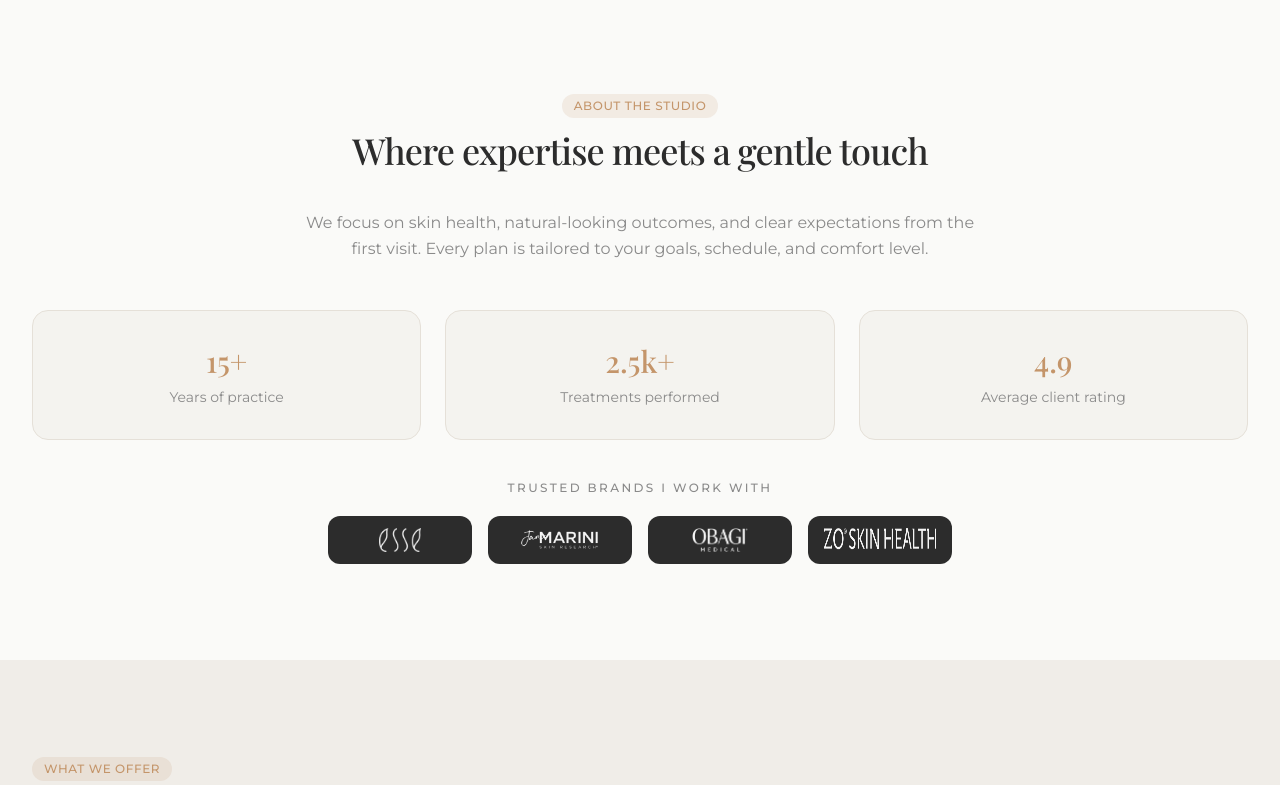
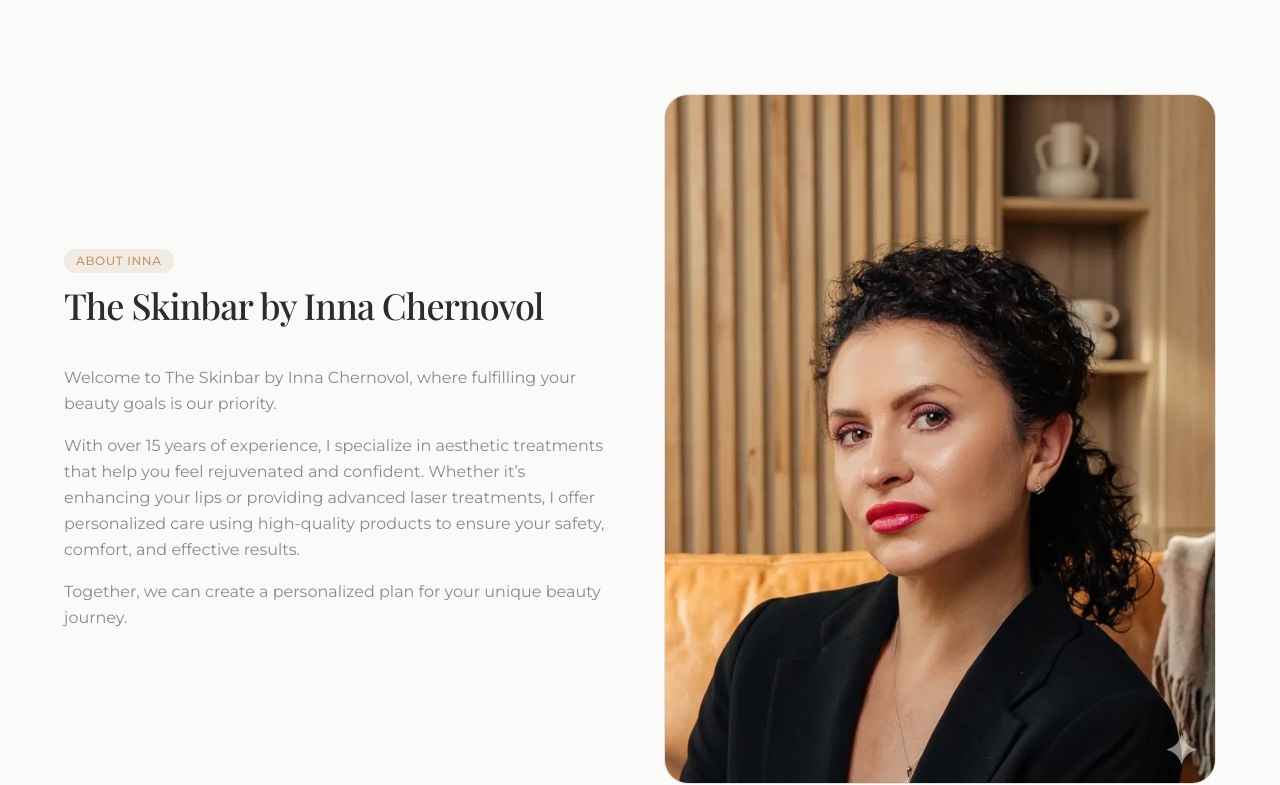
Before and after one commit to viktor-codes/beauty-template, a Next.js app: page / in a window 1280 px wide. Shown: the part 733-1518 px from the top of the page. Built offline with nearby package versions, Linux system fonts and the light colour scheme.

Commit message:
add about Inna info and picture

```diff
--- a/components/sections/about-section.tsx
+++ b/components/sections/about-section.tsx
@@ -22,15 +22,39 @@
 }: AboutSectionProps) {
   return (
     <Section id={id} className={cn("bg-background", className)} {...rest}>
-      <SectionHeading
-        eyebrow={content.eyebrow}
-        title={content.title}
-        align="center"
-        className="mx-auto max-w-3xl"
-      />
-      <p className="mx-auto max-w-2xl text-center text-base leading-relaxed text-muted">
-        {content.description}
-      </p>
+      <div className="mx-auto max-w-6xl">
+        <div className="grid items-center gap-10 md:grid-cols-2 md:gap-12">
+          <div>
+            <SectionHeading
+              eyebrow={content.eyebrow}
+              title={content.title}
+              align="left"
+              className="max-w-xl"
+            />
+            <div className="mt-5 space-y-4 text-base leading-relaxed text-muted">
+              {content.description
+                .split("\n\n")
+                .filter(Boolean)
+                .map((paragraph) => (
+                  <p key={paragraph}>{paragraph}</p>
+                ))}
+            </div>
+          </div>
+
+          <div className="mx-auto w-full max-w-md md:max-w-none">
+            <div className="relative aspect-4/5 overflow-hidden rounded-3xl border border-border bg-surface/50">
+              <Image
+                src="/about.webp"
+                alt="Inna Chernovol in the studio"
+                fill
+                sizes="(max-width: 768px) 100vw, 50vw"
+                className="object-cover"
+                loading="lazy"
+              />
+            </div>
+          </div>
+        </div>
+      </div>
       <ul className="mt-12 grid gap-6 sm:grid-cols-3">
         {content.stats.map((stat) => (
           <li
@@ -52,6 +76,7 @@
             { src: "/logos/esse.png", alt: "Esse" },
             { src: "/logos/jan-marini.png", alt: "Jan Marini" },
             { src: "/logos/obagi.png", alt: "Obagi" },
+            { src: "/logos/is-clinical.png", alt: "Is Clinical" },
             { src: "/logos/zo.png", alt: "ZO Skin Health" },
           ].map((logo) => (
             <li
--- a/lib/content.ts
+++ b/lib/content.ts
@@ -32,10 +32,10 @@
     },
   },
   about: {
-    eyebrow: "About the studio",
-    title: "Where expertise meets a gentle touch",
+    eyebrow: "About Inna",
+    title: "The Skinbar by Inna Chernovol",
     description:
-      "We focus on skin health, natural-looking outcomes, and clear expectations from the first visit. Every plan is tailored to your goals, schedule, and comfort level.",
+      "Welcome to The Skinbar by Inna Chernovol, where fulfilling your beauty goals is our priority.\n\nWith over 15 years of experience, I specialize in aesthetic treatments that help you feel rejuvenated and confident. Whether it’s enhancing your lips or providing advanced laser treatments, I offer personalized care using high-quality products to ensure your safety, comfort, and effective results.\n\nTogether, we can create a personalized plan for your unique beauty journey.",
     stats: [
       { value: "15+", label: "Years of practice" },
       { value: "2.5k+", label: "Treatments performed" },
```
Also changed, not shown: public/logos/is-clinical.png (added).
